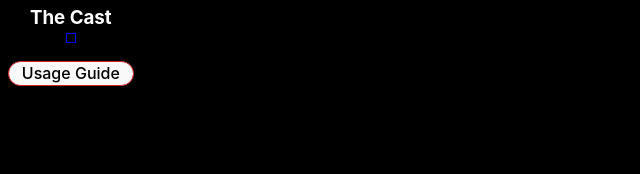
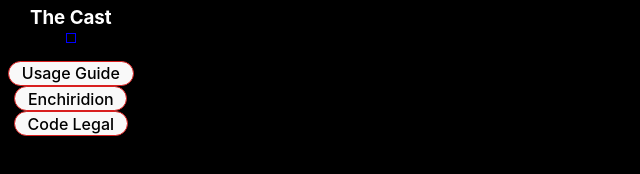
Before and after one commit to Leftysloft/obr-ext-healthbars, a website built with Vite: page index.html in a window 1280 px wide. Shown: the whole page, without its empty margins (0-640 px from the left). Built offline with nearby package versions, Linux system fonts and the light colour scheme; what @owlbear-rodeo/sdk would draw is missing.

Commit message:
Update index.html

```diff
--- a/index.html
+++ b/index.html
@@ -11,8 +11,28 @@
     <div id="app"></div>
     <script type="module" src="/main.js"></script>
     <div class="button">
-      <button type="button" onclick="window.open('https://github.com/Leftysloft/obr-ext-healthbars/tree/main#readme', 'mozillaWindow', 'left=100,top=100,width=600,height=800')">Usage Guide</button>
-
+      <button
+        type="button"
+        onclick="window.open('https://github.com/Leftysloft/obr-ext-healthbars/tree/main#readme', 'mozillaWindow', 'left=100,top=100,width=600,height=800')"
+      >
+        Usage Guide
+      </button>
+    </div>
+    <div class="button">
+      <button
+        type="button"
+        onclick="window.open('https://1drv.ms/b/s!ApVS6Sq11xQrh4R9pj9Y85K-lvCiaw?e=ECh6b6', 'mozillaWindow', 'left=100,top=100,width=800,height=1200')"
+      >
+        Enchiridion
+      </button>
+    </div>
+    <div class="button">
+      <button
+        type="button"
+        onclick="window.open('https://1drv.ms/i/s!ApVS6Sq11xQrhqwU9SjWckdihRZBfQ?e=HYLW1I', 'mozillaWindow', 'left=100,top=100,width=800,height=1200')"
+      >
+        Code Legal
+      </button>
     </div>
   </body>
 </html>
```
